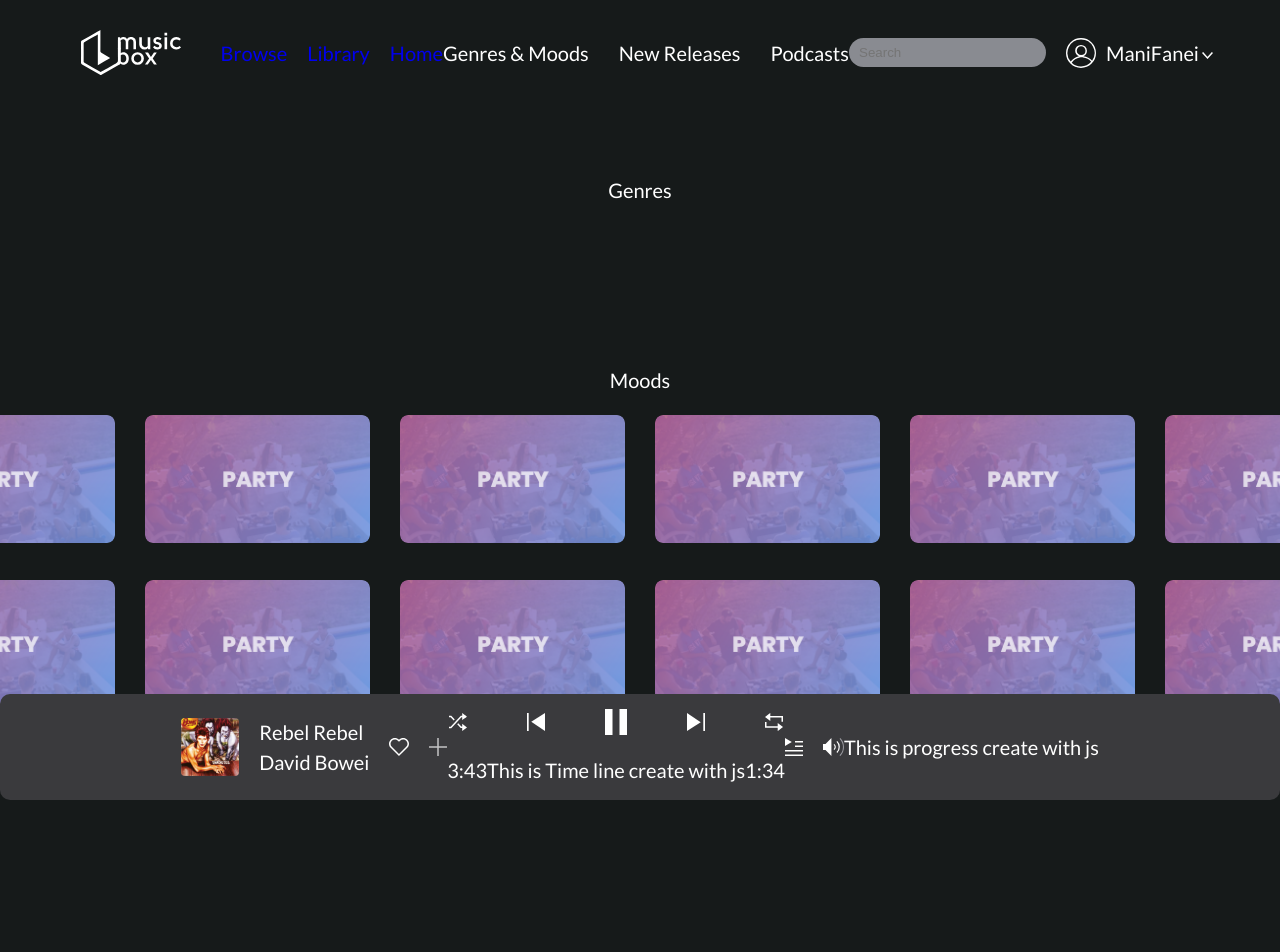
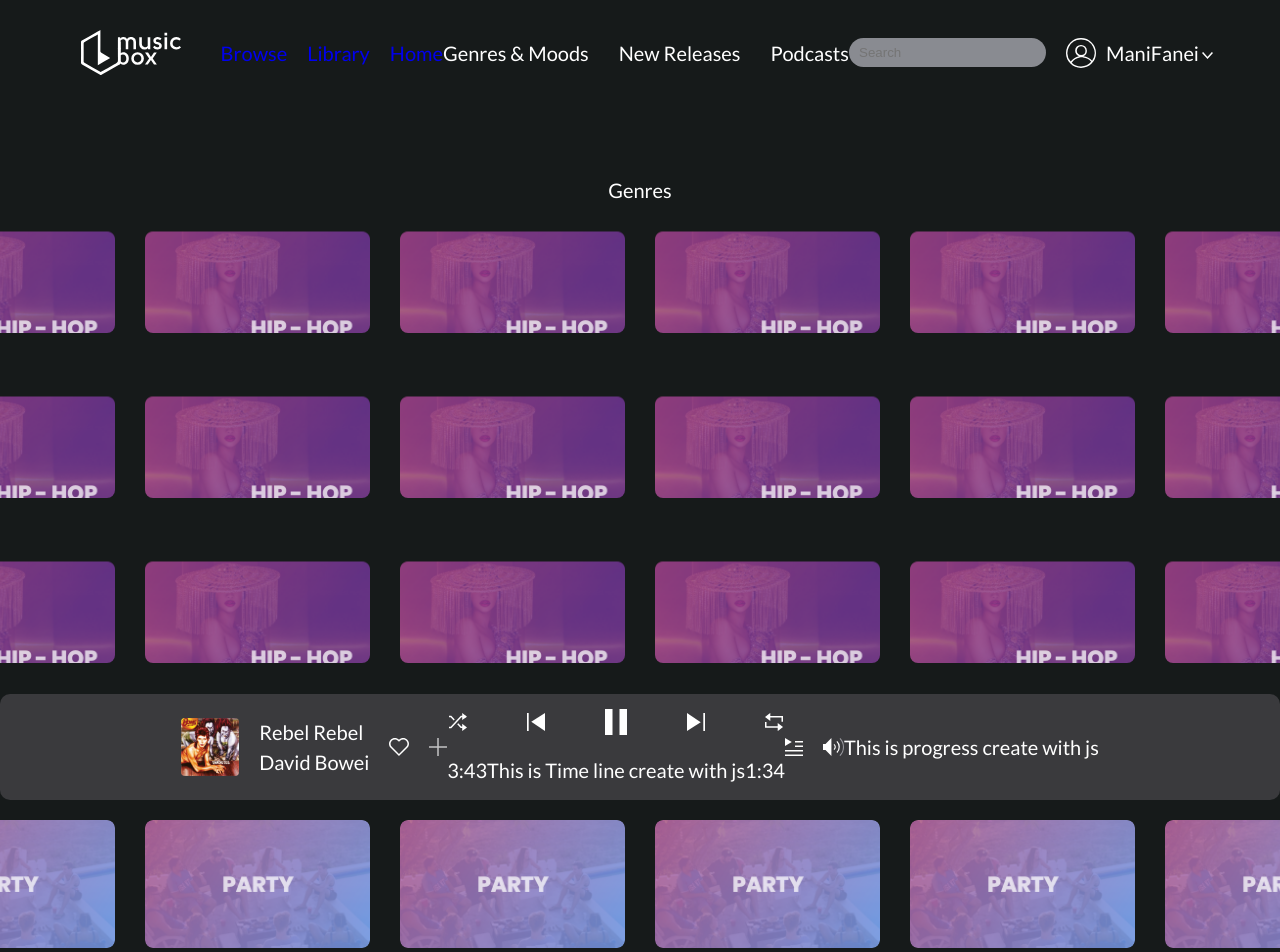
Before and after one commit to ManiPr/music-app-master-master, a React (Create React App) app: page /browse in a window 1280 px wide. Shown: the top 952 px of the page. Before the commit the page ends 821 px from the top, so only its background shows below. Built offline with nearby package versions, Linux system fonts and the light colour scheme.

Commit message:
feat:finished genres

```diff
--- a/src/components/category/Category.js
+++ b/src/components/category/Category.js
@@ -1,46 +1,22 @@
 import React from 'react'
 import bgimage from '../../assets/images/HIP - HOP.png'
-import Carousel from "react-multi-carousel";
-import 'react-multi-carousel/lib/styles.css';
+
 
 import './Category.css'
 import {categoryData} from '../../datas'
 export default function Category() {
-  const responsive = {
-
-    superLargeDesktop: {
-      breakpoint: { max: 4000, min: 3000 },
-      items: 6
-    },
-    desktop: {
-      breakpoint: { max: 3000, min: 1024 },
-      items: 5
-    },
-    tablet: {
-      breakpoint: { max: 1024, min: 464 },
-      items: 4
-    },
-    mobile: {
-      breakpoint: { max: 464, min: 0 },
-      items: 3
-    }
-  };
-  const slides = categoryData.map((category, index) => (
-    <div  key={category.Id} className='category'>
-    <img className='category__image' src={bgimage} />
-  </div>
-  ));
   return (
 
     <>
     {categoryData.length === 0 ? (
       <p>No artist data available.</p>
     ) : (
-      <div>
-    <Carousel responsive={responsive}>
-      {slides}
-      </Carousel>
-    </div>
+      categoryData.map((category, index) => (
+        <div  key={category.Id} className='category'>
+        <img className='category__image' src={bgimage} />
+      </div>
+      ))
+
     )}
     </>
 
--- a/src/components/mood/Mood.js
+++ b/src/components/mood/Mood.js
@@ -1,10 +1,21 @@
 import React from 'react'
 import bgimage from '../../assets/images/PARTY.png'
 import './Mood.css'
+import {moodsData} from '../../datas'
+
 export default function Mood() {
   return (
-    <div className='mood'>
-    <img className='mood__image' src={bgimage} />
-    </div>
+    <>
+    {moodsData.length === 0 ? (
+      <p>No artist data available.</p>
+    ) : (
+      moodsData.map((category, index) => (
+        <div className='mood'>
+        <img className='mood__image' src={bgimage} />
+        </div>
+      ))
+
+    )}
+    </>
   )
 }
--- a/src/datas.js
+++ b/src/datas.js
@@ -261,7 +261,92 @@ let categoryData=[
         "Id":'9',
         "Name":'HipHop',
     },
+    ,  {
+        "Id":'10',
+        "Name":'HipHop',
+    },
+    ,  {
+        "Id":'11',
+        "Name":'HipHop',
+    },
+    ,  {
+        "Id":'12',
+        "Name":'HipHop',
+    },
+    ,  {
+        "Id":'13',
+        "Name":'HipHop',
+    },
+    ,  {
+        "Id":'14',
+        "Name":'HipHop',
+    },
+    ,  {
+        "Id":'15',
+        "Name":'HipHop',
+    },
+    ,  {
+        "Id":'16',
+        "Name":'HipHop',
+    },
+    ,  {
+        "Id":'17',
+        "Name":'HipHop',
+    },
+    ,
+    {
+        "Id":'18',
+        "Name":'HipHop',
+    }
 
+
+]
+let moodsData=[
+    {
+        "Id":'1',
+        "Name":'Party',
+    },
+    {
+        "Id":'2',
+        "Name":'Party',
+    }, {
+        "Id":'3',
+        "Name":'Party',
+    },
+    {
+        "Id":'4',
+        "Name":'Party',
+    },
+    {
+        "Id":'5',
+        "Name":'Party',
+    },
+    {
+        "Id":'6',
+        "Name":'Party',
+    },
+    {
+        "Id":'7',
+        "Name":'Party',
+    },
+    {
+        "Id":'8',
+        "Name":'Party',
+    },
+    {
+        "Id":'9',
+        "Name":'Party',
+    },
+    {
+        "Id":'10',
+        "Name":'Party',
+    }, {
+        "Id":'11',
+        "Name":'Party',
+    }, {
+        "Id":'12',
+        "Name":'Party',
+    },
 ]
 let podcastCategory=[
     {
@@ -327,4 +412,4 @@ let responsive = {
   },
 };
 
-export {MusicData,artistData,categoryData,podcastCategory,responsive}
+export {MusicData,artistData,categoryData,podcastCategory,responsive,moodsData}
--- a/src/pages/browser/genres-moods/GenresMoods.js
+++ b/src/pages/browser/genres-moods/GenresMoods.js
@@ -11,24 +11,7 @@ const GenresMoods = () => {
           <div className='genreses__top sectoin-top center'>
             <p className='genreses__title section-title'>Genres</p>
             </div>
-            <div className='genreses__genres section-box center'>
-                <Category></Category>
-                <Category></Category>
-                <Category></Category>
-                <Category></Category>
-                <Category></Category>
-                <Category></Category>
-                <Category></Category>
-                <Category></Category>
-                <Category></Category>
-                <Category></Category>
-                <Category></Category>
-                <Category></Category>
-                <Category></Category>
-                <Category></Category>
-                <Category></Category>
-                <Category></Category>
-                <Category></Category>
+            <div className='genreses__genres section-box center '>
                 <Category></Category>
             </div>
           </div>
@@ -42,17 +25,6 @@ const GenresMoods = () => {
             </div>
             <div className='moodes__genres section-box center'>
                 <Mood></Mood>
-                <Mood></Mood>
-                <Mood></Mood>
-                <Mood></Mood>
-                <Mood></Mood>
-                <Mood></Mood>
-                <Mood></Mood>
-                <Mood></Mood>
-                <Mood></Mood>
-                <Mood></Mood>
-                <Mood></Mood>
-                <Mood></Mood>
             </div>
           </div>
         </div>
```
